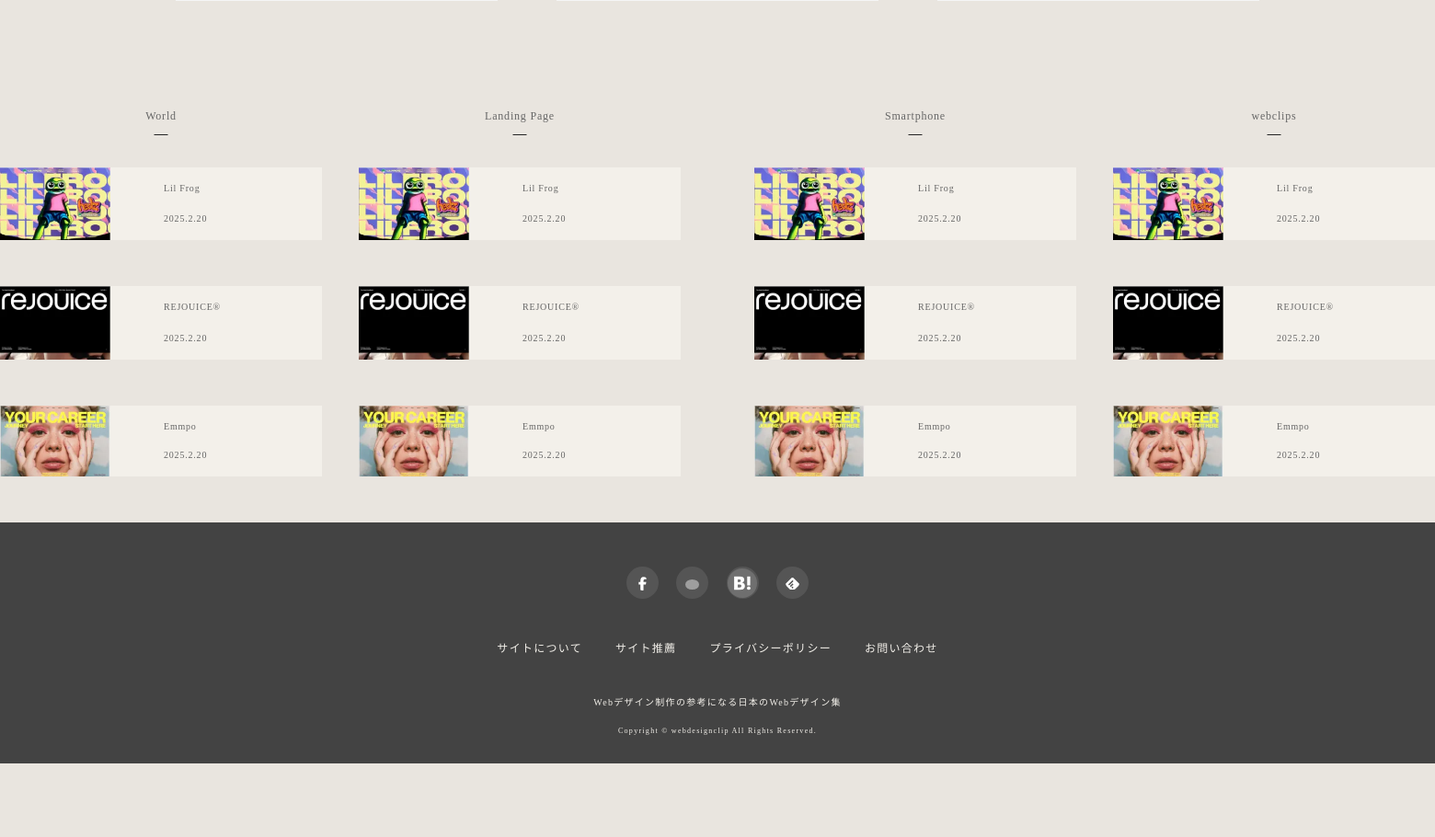
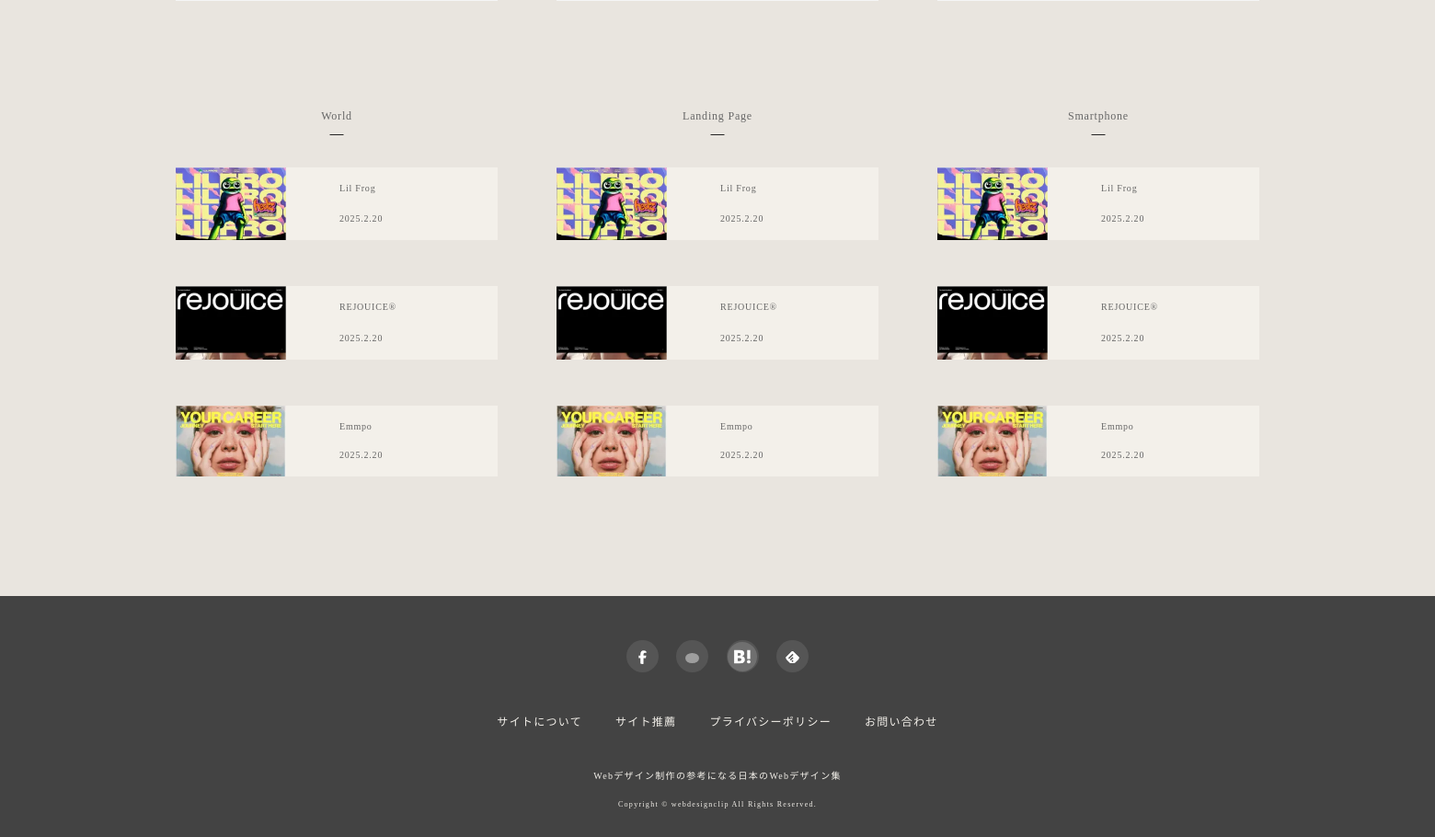
Before and after one commit to kao4/WebDesignClip, a PHP site: template templates/index.twig in a window 1560 px wide. Shown: the part 1617-2527 px from the top of the page at 92% size. Before the commit the page ends 2447 px from the top, so only its background shows below. Run offline with PHP 8.4, Linux system fonts and the light colour scheme; the template is opened without the code that fills it, so the values that code supplies are empty; some libraries are stand-ins or nearby versions; grey boxes are pictures that could not be loaded.

Commit message:
レスポンシブ対応修正

```diff
--- a/templates/index.twig
+++ b/templates/index.twig
@@ -201,7 +201,6 @@
     </section>
 
     <section class="next-site-nav">
-      <div class="next-site-wrapper">
         <div class="next-site-nav-wrapper">
             <h4 class="next-site__title">World</h4>
             <div class="next-site__item__wrapper">
@@ -254,8 +253,6 @@
                 </div>
             </div>
         </div>
-      </div>
-      <div class="next-site-wrapper">
         <div class="next-site-nav-wrapper">
             <h4 class="next-site__title">Smartphone</h4>
             <div class="next-site__wrapper">
@@ -308,7 +305,6 @@
                 </div>
             </div>
         </div>
-      </div>
     </section>
 
     <footer>
--- a/web/css/style.css
+++ b/web/css/style.css
@@ -99,24 +99,30 @@ header {
 /* next-site-nav */
 .next-site-nav {
   width: 100%;
-  display: flex;
+  display: grid;
+  grid-template-columns: repeat(3, 350px);
+  grid-template-rows: 1fr;
+  gap: 4em;
+  margin: 5em auto;
+  justify-content: center;
+  @media screen and (min-width: 1600px) {
+    grid-template-columns: repeat(4, 350px);
+  }
+  @media screen and (max-width: 1220px) {
+    grid-template-columns: repeat(2, 300px);
+  }
+  @media screen and (max-width: 660px) {
+    grid-template-columns: repeat(1, 300px);
+  }
 }
-.next-site-wrapper {
-  width: 100%;
+.next-site-nav-wrapper {
+  width: 350px;
   height: auto;
-  display: flex;
-  gap: 4em;
   color: #666;
   font-size: 10px;
   letter-spacing: 0.08em;
-  .next-site-nav-wrapper {
-    width: 350px;
-  }
-  .next-site-nav-wrapper:nth-of-type(4) {
-    display: none;
-    @media screen and (min-width: 1600px) {
-      display: block;
-    }
+  @media screen and (max-width: 1220px) {
+    width: 300px;
   }
   .next-site__title {
     display: flex;
@@ -148,13 +154,14 @@ header {
     margin: 1.8em;
   }
 }
-.next-site-wrapper:nth-of-type(1) {
-  justify-content: right;
-  margin-right: 4em;
-}
-.next-site-wrapper:nth-of-type(2) {
-  justify-content: left;
-  margin-left: 4em;
+.next-site-nav-wrapper:nth-of-type(4) {
+  display: none;
+  @media screen and (min-width: 1600px) {
+    display: block;
+  }
+  @media screen and (max-width: 1220px) {
+    display: block;
+  }
 }
 /* footer */
 footer {
```
